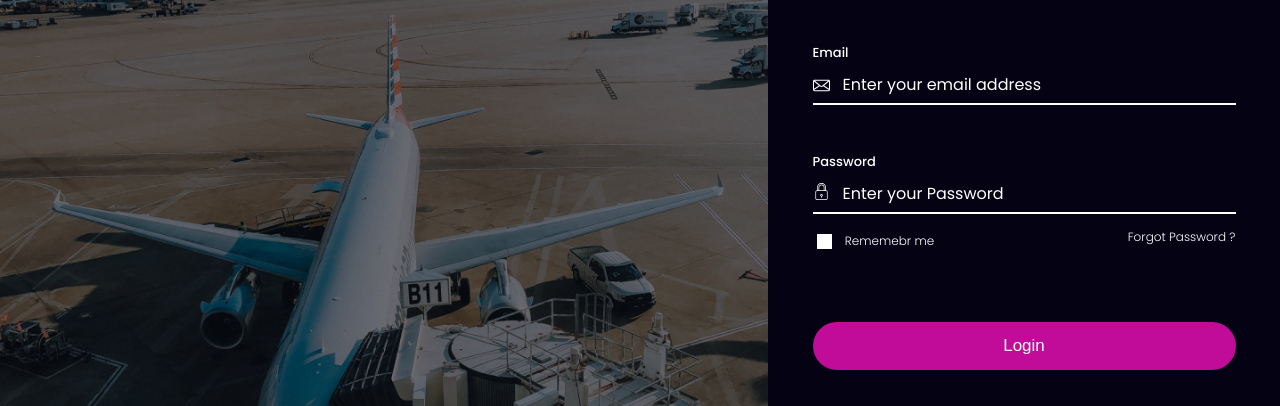
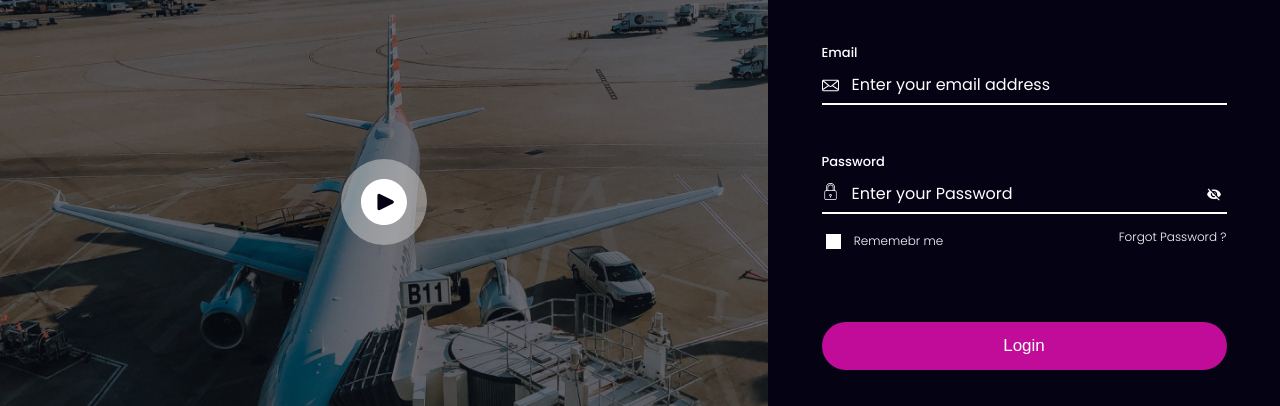
Before and after one commit to stepan323446/airoplanes, a plain HTML site: page index.html in a window 1280 px wide. Shown: the part 198-604 px from the top of the page. Drawn offline with Linux system fonts and the light colour scheme.

Commit message:
first template

```diff
--- a/css/adaptive.css
+++ b/css/adaptive.css
@@ -0,0 +1,19 @@
+@media only screen and (max-width: 950px) {
+
+    .logo
+    {
+        display: none;
+    }
+    .info
+    {
+        width: 100%;
+    }
+    .info-form
+    {
+        max-width: 100%;
+    }
+    .video
+    {
+        display: none;
+    }
+}
--- a/css/style.css
+++ b/css/style.css
@@ -80,6 +80,24 @@ a:hover
     height: 100%;
     opacity: 0.54;
 }
+#video-play
+{
+    position: absolute;
+    top: 50%;
+    left: 50%;
+    transform: translate(-50%, -50%);
+    background: rgba(204, 204, 204, 0.54);
+    width: 86px;
+    height: 86px;
+    border: 0;
+    border-radius: 100%;
+
+    cursor: pointer;
+
+    display: flex;
+    align-items: center;
+    justify-content: center;
+}
 
 /* Block with form and other info */
 .info
@@ -94,7 +112,7 @@ a:hover
 {
     width: 100%;
     max-width: 435px;
-    padding: 5px 6px;
+    padding: 5px 15px;
 }
 .info-form h1
 {
@@ -182,6 +200,16 @@ input:not([type="checkbox"]):focus
     background-image: url(../images/padlock.svg);
     top: 5px;
 }
+.input-hide button
+{
+    position: absolute;
+    right: 0;
+    top: 50%;
+    transform: translateY(-50%);
+    cursor: pointer;
+    background: transparent;
+    border: 0;
+}
 .last
 {
     margin-bottom: 17px;
@@ -231,7 +259,7 @@ input[type="checkbox"]::after
 }
 
 
-button
+.btn
 {
     padding: 14px 10px;
     background-color: var(--standart-color);
@@ -244,7 +272,7 @@ button
     cursor: pointer;
     transition: 0.2s ease;
 }
-button:hover
+.btn:hover
 {
     background-color: var(--hover-color);
 }
--- a/index.html
+++ b/index.html
@@ -24,6 +24,9 @@
         <aside class="video">
             <div class="thumbnail">
                 <div class="thumbnail-filter"></div>
+                <button type="button" id="video-play">
+                    <img src="images/play.svg" alt="">
+                </button>
             </div>
         </aside>
 
@@ -50,8 +53,11 @@
                     </div>
 
                     <label for="email">Password</label>
-                    <div class="input-inner last" id="input-password">
+                    <div class="input-inner input-hide last" id="input-password">
                         <input type="password" id="password" placeholder="Enter your Password">
+                        <button type="button">
+                            <img src="images/hide.svg" alt="">
+                        </button>
                     </div>
 
                     <div class="password-properties">
@@ -62,7 +68,7 @@
                         <a href="#">Forgot Password ?</a>
                     </div>
 
-                    <button type="submit">Login</button>
+                    <button class="btn" type="submit">Login</button>
                 </form>
                 <div class="or">
                     <div class="text">or continue with</div>
```
Also changed, not shown: images/hide.svg (added), images/play.svg (added).
